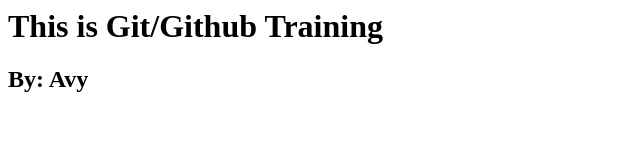
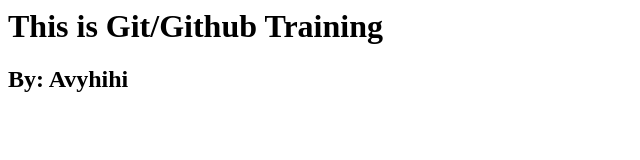
Before and after one commit to avytran/test-git-github-training, a plain HTML site: page index.html in a window 1280 px wide. Shown: the full height of the page, 0-640 px from the left. Drawn offline with Linux system fonts and the light colour scheme.

Commit message:
create-conflict

```diff
--- a/index.html
+++ b/index.html
@@ -1,2 +1,2 @@
 <h1>This is Git/Github Training</h1>
-<h2>By: Avy</h2>
+<h2>By: Avyhihi</h2>
```
